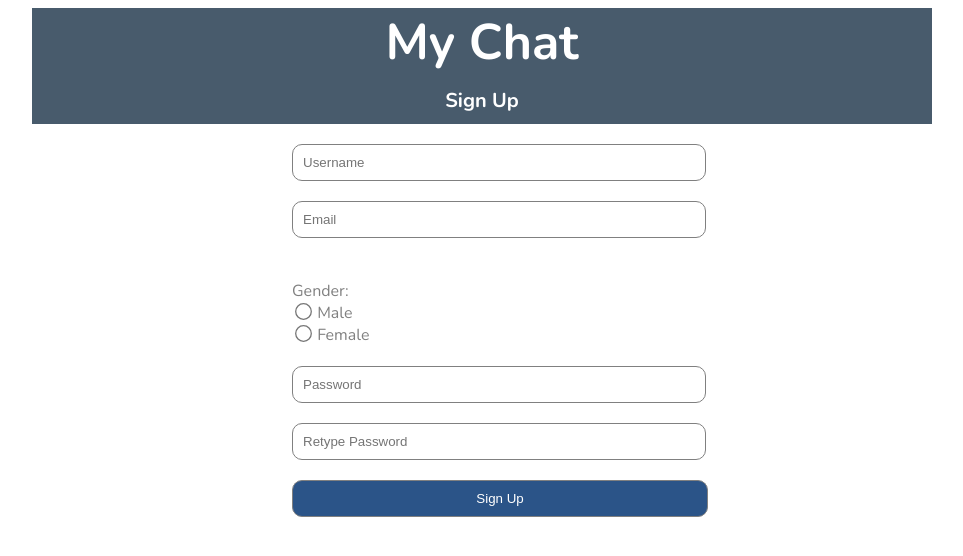
After one commit to SabareesanThirukumaran/chatApp, a PHP site: page /signup.php in a window 1280 px wide. The commit adds this page. Shown: the top 556 px of the page, without its empty margins (158-1121 px from the left). Run offline with PHP 8.4, Linux system fonts and the light colour scheme.

Commit message:
Added the necessary php files to manage the data

```diff
--- /dev/null
+++ b/classes/config.php
@@ -0,0 +1,6 @@
+<?php
+
+define("DBUSER", "root");
+define("DBPASS", "");
+define("DBNAME", "wechat_db");
+define("DBHOST", "Localhost");
--- /dev/null
+++ b/classes/initialise.php
@@ -0,0 +1,4 @@
+<?php
+
+require_once("config.php");
+require_once("database.php");
--- /dev/null
+++ b/signup.php
@@ -0,0 +1,166 @@
+<!DOCTYPE html>
+<html lang="en">
+<head>
+    <meta charset="UTF-8">
+    <meta name="viewport" content="width=device-width, initial-scale=1.0">
+    <title>Chat App</title>
+</head>
+
+<style>
+    @import url('https://fonts.googleapis.com/css2?family=Nunito:ital,wght@0,200..1000;1,200..1000&display=swap');
+
+    body {
+        font-family: "Nunito", sans-serif;
+        font-optical-sizing: auto;
+        font-style: normal
+    }
+
+    #wrapper {
+        color: grey;
+        max-width: 900px;
+        min-height: 500px;
+        margin: auto;
+    }
+
+    #header {
+        width: 100%;
+        background-color: #485b6c;
+        color: #fff;
+        font-weight: 700;
+        font-size: 50px;
+        text-align: center;
+        font-family: "Nunito", sans-serif;
+        font-optical-sizing: auto;
+        font-style: normal
+    }
+
+    form  {
+        margin: auto;
+        padding: 10px;
+        width: 100%;
+        max-width: 400px;
+    }
+
+    input[type=text], input[type=password], input[type=button] {
+        padding: 10px;
+        margin: 10px;
+        width: 98%;
+        border-radius: 10px;
+        border: solid 1px grey;
+    }
+
+    input[type=button] {
+        width:104%;
+        cursor: pointer;
+        background-color: #2b5488;
+        color: white;
+    }
+
+    input[type=radio] {
+        cursor: pointer;
+        transform: scale(1.3);
+    }
+
+
+
+</style>
+
+<body>
+
+    <div id="wrapper">
+
+        <div id="header">
+            My Chat
+            <div style="font-size: 20px; padding: 10px;">Sign Up</div>
+        </div>
+
+        <form action="" id="myform">
+            <input type="text" name="username" placeholder="Username"><br>
+            <input type="text" name="email" placeholder="Email"><br>
+            <div style="padding: 10px">
+                <br>Gender:<br>
+                <input type="radio" value="Male" name="gender"> Male<br>
+                <input type="radio" value="Female" name="gender"> Female<br>
+            </div>
+            <input type="password" name="password" placeholder="Password"><br>
+            <input type="password" name="password2" placeholder="Retype Password"><br>
+            <input type="button" value="Sign Up" id="signup_button"><br>
+        </form>
+    </div>
+
+</body>
+<script>
+
+    function _(ele){
+        return document.getElementById(ele);
+    }
+
+    var signup_button = _("signup_button");
+    signup_button.addEventListener("click", collect_data);
+
+    function collect_data(){
+
+        signup_button.disabled = true;
+        signup_button.value = "Loading...Please wait.";
+
+        var myform = _("myform");
+        var inputs = myform.getElementsByTagName("INPUT");
+
+        var data = {};
+        for (var i = inputs.length - 1; i >= 0; i--){
+
+            var key = inputs[i].name;
+            switch(key){
+
+                case "username":
+                    data.username = inputs[i].value;
+                    break;
+
+                case "email":
+                    data.email = inputs[i].value;
+                    break;
+
+                case "gender":
+                    if(inputs[i].checked){
+                        data.gender = inputs[i].value;
+                    }
+                    break;
+
+                case "password":
+                    data.password = inputs[i].value;
+                    break;
+
+                case "password2":
+                    data.password2 = inputs[i].value;
+                    break;
+            }
+
+        }
+
+        send_data(data, "signup");
+    }
+
+    function send_data(data, type){
+
+        var xml = new XMLHttpRequest();
+
+        xml.onload = function(){
+
+            if (xml.readyState == 4 || xml.status == 200){
+
+                alert(xml.responseText);
+                signup_button.disabled = false;
+                signup_button.value = "Sign Up";
+            }
+
+        }
+
+        data.data_type = type;
+        var data_string = JSON.stringify(data);
+
+        xml.open("POST", "api.php", true);
+        xml.send(data_string);
+    }
+
+</script>
+</html>
```
Also changed, not shown: api.php (added, +32 -0 lines), classes/database.php (added, +62 -0 lines), index.php (+42 -6 lines).
